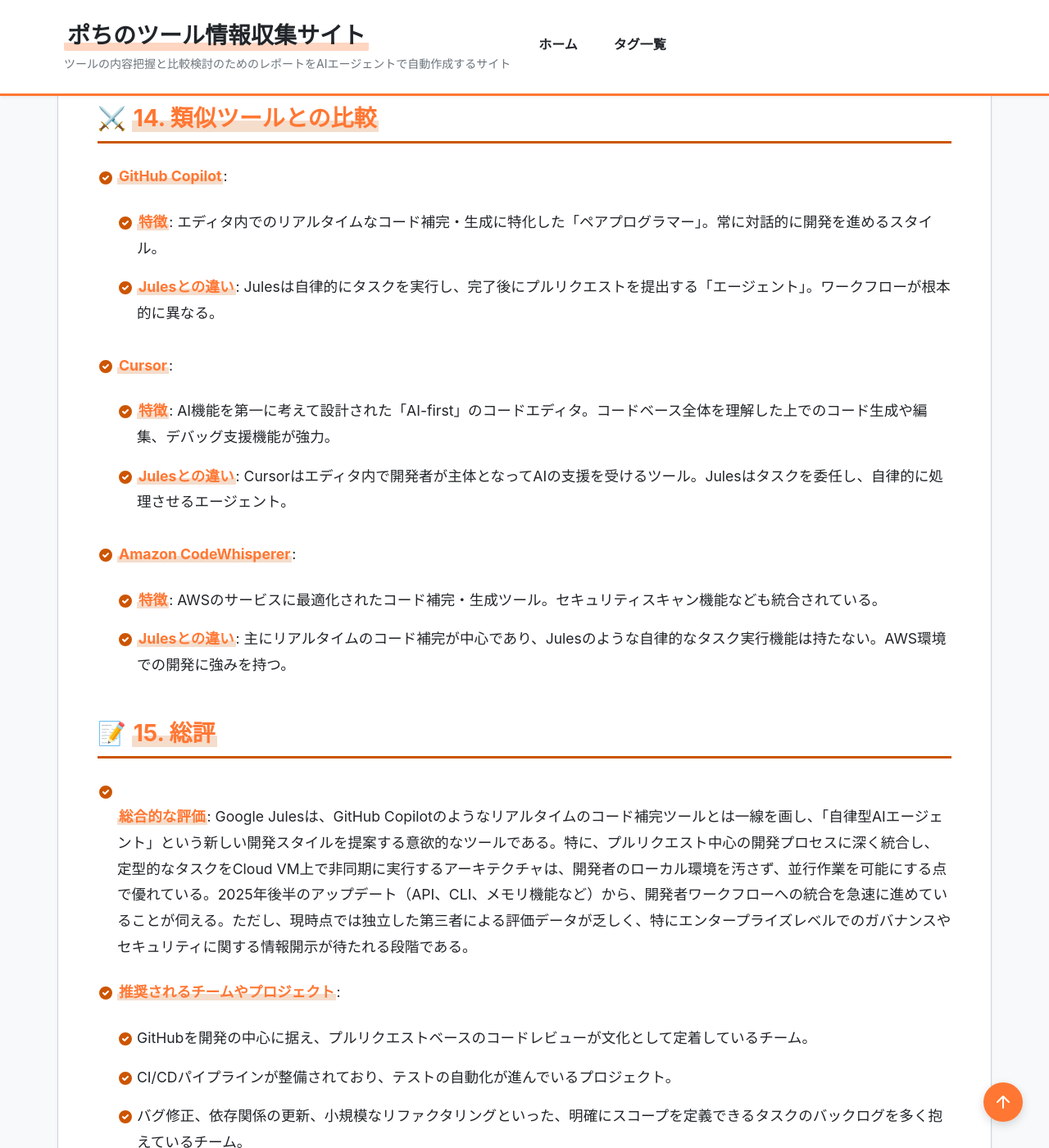
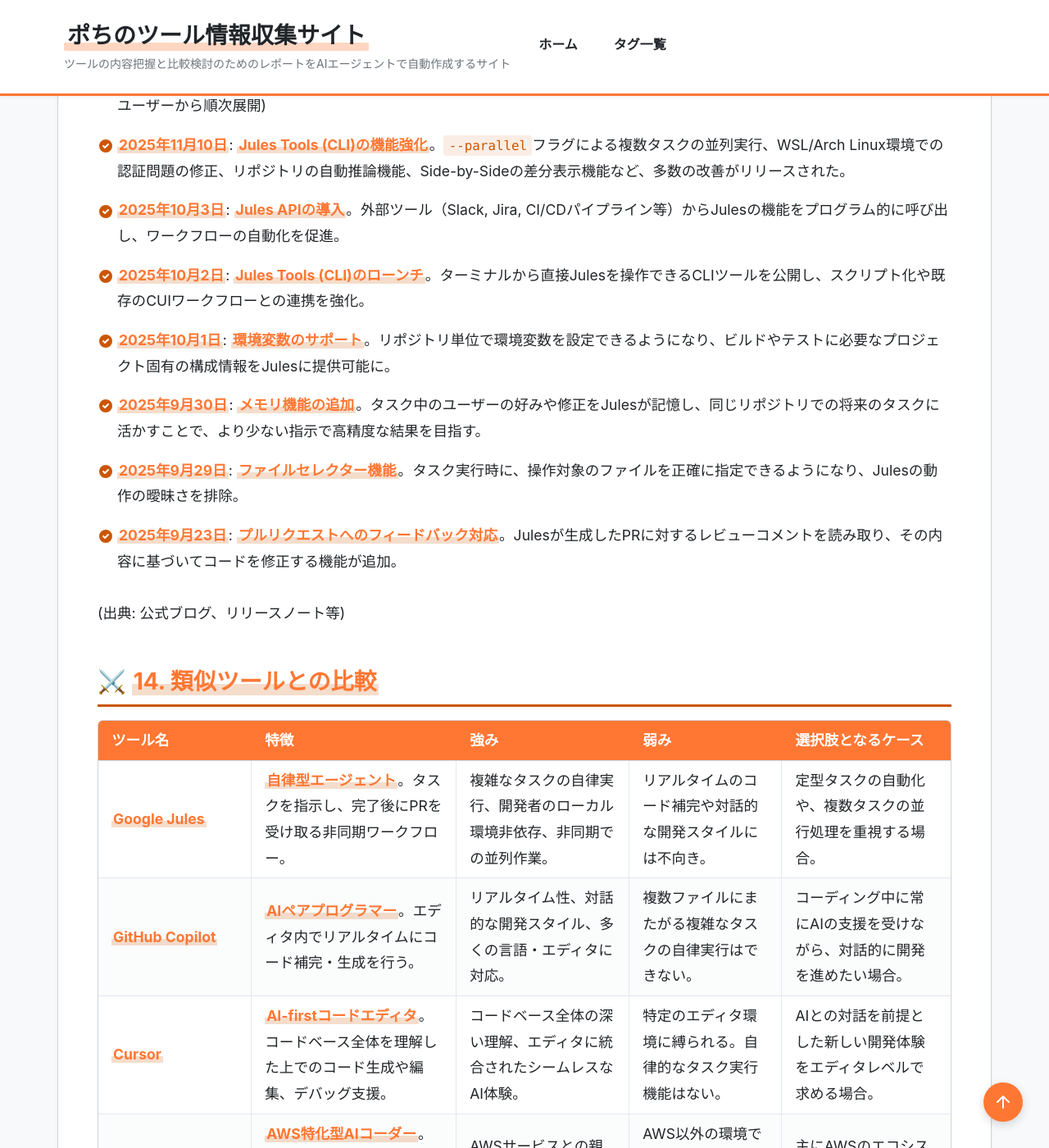
Before and after one commit to aegisfleet/tool-survey-report, a Jekyll site: the page built from _reports/jules.md, in a window 1280 px wide and 1400 px high, scrolled down 8404 px. Shown: the whole window at 82% size. Built offline with Jekyll 4.4.1, drawn with Linux system fonts in a browser that asks for light colours; some of the changed text lies outside the part shown.

Commit message:
feat: Google Julesの調査レポートを更新 (#382)
AGENTS.mdの「レポート作成・更新の手順」に従い、
_reports/jules.mdを最新のテンプレート形式に更新しました。

- フロントマターにquick_summaryとevaluationを追加
- 料金プランと類似ツール比較を表形式に修正
- last_updatedの日付を更新

また、関連レポートとの整合性を確保するため、以下のファイルに
Google Julesへの参照を追加しました。
- _reports/gemini.md
- _reports/devin.md
- _reports/autogpt.md

Co-authored-by: google-labs-jules[bot] <161369871+google-labs-jules[bot]@users.noreply.github.com>

```diff
--- a/_reports/autogpt.md
+++ b/_reports/autogpt.md
@@ -26,6 +26,7 @@ relationships:
     - "BabyAGI"
     - "MetaGPT"
     - "Devin"
+    - "Google Jules"
 ---
 
 # **AutoGPT 調査レポート**
--- a/_reports/devin.md
+++ b/_reports/devin.md
@@ -58,6 +58,7 @@ relationships:
     - "Cursor"
     - "OpenHands"
     - "AutoGPT"
+    - "Google Jules"
 ---
 
 # **Devin 調査レポート**
--- a/_reports/gemini.md
+++ b/_reports/gemini.md
@@ -46,6 +46,7 @@ relationships:
   children:
     - "Google AI Studio"
     - "Google Antigravity"
+    - "Google Jules"
   related_tools:
     - "ChatGPT"
     - "Claude"
--- a/_reports/jules.md
+++ b/_reports/jules.md
@@ -1,11 +1,14 @@
 ---
+# === フロントマター ===
+# 【必須項目】
 title: "Google Jules 調査レポート"
 tool_name: "Google Jules"
+tool_reading: "グーグル ジュールズ"
 category: "自律型AIエージェント"
 developer: "Google"
 official_site: "https://jules.google/"
 date: "2025-10-18"
-last_updated: "2025-11-30"
+last_updated: "2026-01-11"
 tags:
   - "AI"
   - "エージェント"
@@ -15,6 +18,39 @@ tags:
   - "CLI"
   - "API"
 description: "Googleが開発した、ソフトウェア開発ワークフロー全体を支援するAI搭載の自律型コーディングエージェント。"
+
+# 【クイックサマリー】ホーム画面のカード表示用
+quick_summary:
+  has_free_plan: true
+  is_oss: false
+  starting_price: "無料"
+  target_users:
+    - "開発者"
+    - "エンジニアリングチーム"
+  latest_highlight: "2025年11月にRepolessモード導入、Gemini 3 Proを搭載"
+  update_frequency: "高"
+
+# 【ツール評価】100点満点、基準点70点からの加減算方式
+evaluation:
+  score: 81
+  base_score: 70
+  plus_points:
+    - point: 8
+      reason: "Gemini 3 Proを搭載し、自律的なタスク実行能力が高い"
+    - point: 5
+      reason: "CLI/API連携や非同期実行など開発ワークフローへの統合が強力"
+    - point: 3
+      reason: "無料プランが提供されており導入しやすい"
+  minus_points:
+    - point: -3
+      reason: "エンタープライズ向けのガバナンスやセキュリティに関する情報が不足"
+    - point: -2
+      reason: "リアルタイムの対話的なコーディングには不向き"
+  summary: "開発ワークフローの自動化に強力な選択肢だが、エンタープライズ利用には情報開示が待たれる。"
+
+# 【任意項目】該当するもののみ記載
+links:
+  documentation: "https://jules.google/docs/"
 relationships:
   parent: "Gemini"
   related_tools:
@@ -28,21 +64,24 @@ relationships:
 ## **1. 基本情報**
 
 * **ツール名**: Google Jules
+* **ツールの読み方**: グーグル ジュールズ
 * **開発元**: Google
 * **公式サイト**: [https://jules.google/](https://jules.google/)
-* **カテゴリ**: AIコーディング支援
+* **関連リンク**:
+  * ドキュメント: [https://jules.google/docs/](https://jules.google/docs/)
+* **カテゴリ**: 自律型AIエージェント
 * **概要**: Googleが開発したAI搭載のコーディングエージェント。コード生成、バグ修正、テスト作成、パフォーマンス改善など、ソフトウェア開発のワークフロー全体を自律的に支援する。
 
 ## **2. 目的と主な利用シーン**
 
-* **このツールが解決しようとしている課題**: 開発者がアイデアから実際に動作するコードをより速く作成できるようにすること。開発ワークフローにおける反復的なタスクを自動化し、生産性を向上させる。
-* **想定される主な利用者や部署**: ソフトウェア開発者、エンジニアリングチーム。
-* **具体的な利用シーン**:
-    *   新機能のプロトタイピングと実装
-    *   単体テストや統合Testの自動生成
-    *   既存コードのバグ修正とリファクタリング
-    *   依存関係のバージョンアップ作業
-    *   CI/CDパイプラインとの連携によるタスク自動化
+* **解決する課題**: 開発者がアイデアから実際に動作するコードをより速く作成できるようにすること。開発ワークフローにおける反復的なタスクを自動化し、生産性を向上させる。
+* **想定利用者**: ソフトウェア開発者、エンジニアリングチーム
+* **利用シーン**:
+  * 新機能のプロトタイピングと実装
+  * 単体テストや統合Testの自動生成
+  * 既存コードのバグ修正とリファクタリング
+  * 依存関係のバージョンアップ作業
+  * CI/CDパイプラインとの連携によるタスク自動化
 
 ## **3. 主要機能**
 
@@ -69,21 +108,16 @@ relationships:
 * **限定的な公開情報**: 独立した第三者による多言語・多リポジトリでの詳細なベンチマークや成功率のデータがまだ少ない。
 * **ガバナンスの詳細不足**: エンタープライズ利用で重要となる、GitHub Appの具体的な権限範囲、データの保持期間、各種コンプライアンス認証（SOC 2など）に関する公式情報が不足している。
 * **対話的なコーディングには不向き**: 非同期実行が基本のため、エディタ内でリアルタイムにコード補完を受けながら進めるような、探索的・対話的なコーディングスタイルには向いていない。
+* **日本語対応**: UIやドキュメントは英語が中心。日本語での指示精度に関する公式な言及はない。
 
 ## **6. 料金プラン**
 
-* **Free/Intro**:
-    *   **価格**: 無料
-    *   **タスク数**: 約15回/日
-    *   **同時実行数**: 約3タスク
-* **Google AI Pro**:
-    *   **価格**: 約$19.99/月
-    *   **タスク数**: 約100回/日
-    *   **同時実行数**: 約15タスク
-* **Google AI Ultra**:
-    *   **価格**: 約$124.99/月
-    *   **タスク数**: 約300回/日
-    *   **同時実行数**: 約60タスク
+| プラン名 | 料金 | 主な特徴 |
+|---|---|---|
+| **Free/Intro** | 無料 | タスク数: 約15回/日, 同時実行数: 約3タスク |
+| **Google AI Pro** | 約$19.99/月 | タスク数: 約100回/日, 同時実行数: 約15タスク |
+| **Google AI Ultra** | 約$124.99/月 | タスク数: 約300回/日, 同時実行数: 約60タスク |
+
 * **課金体系**: 主にタスクの実行回数に基づいた月額課金。
 * **無料トライアル**: 専用のトライアル期間はなく、Freeプランを試用する形式。
 
@@ -91,8 +125,9 @@ _(注: 上記は2025年9月時点の報道に基づく情報であり、最新
 
 ## **7. 導入実績・事例**
 
-* **国内外の主要な導入企業名**: (現時点で、具体的な導入企業名や詳細な事例は広く公開されていない。)
-* **導入が進んでいる業界や企業規模**: (公開情報なし)
+* **導入企業**: (現時点で、具体的な導入企業名や詳細な事例は広く公開されていない。)
+* **導入事例**: (公開情報なし)
+* **対象業界**: (公開情報なし)
 
 ## **8. サポート体制**
 
@@ -143,19 +178,16 @@ _(注: 上記は2025年9月時点の報道に基づく情報であり、最新
 * **2025年9月29日**: **ファイルセレクター機能**。タスク実行時に、操作対象のファイルを正確に指定できるようになり、Julesの動作の曖昧さを排除。
 * **2025年9月23日**: **プルリクエストへのフィードバック対応**。Julesが生成したPRに対するレビューコメントを読み取り、その内容に基づいてコードを修正する機能が追加。
 
-* **アップデートの傾向**: 開発者のワークフローへの統合（API、CLI）と、より少ない指示で的確な操作を行うための機能（メモリ, ファイル指定, PRレビュー対応）の強化に注力している。
+(出典: 公式ブログ、リリースノート等)
 
 ## **14. 類似ツールとの比較**
 
-* **GitHub Copilot**:
-    *   **特徴**: エディタ内でのリアルタイムなコード補完・生成に特化した「ペアプログラマー」。常に対話的に開発を進めるスタイル。
-    *   **Julesとの違い**: Julesは自律的にタスクを実行し、完了後にプルリクエストを提出する「エージェント」。ワークフローが根本的に異なる。
-* **Cursor**:
-    *   **特徴**: AI機能を第一に考えて設計された「AI-first」のコードエディタ。コードベース全体を理解した上でのコード生成や編集、デバッグ支援機能が強力。
-    *   **Julesとの違い**: Cursorはエディタ内で開発者が主体となってAIの支援を受けるツール。Julesはタスクを委任し、自律的に処理させるエージェント。
-* **Amazon CodeWhisperer**:
-    *   **特徴**: AWSのサービスに最適化されたコード補完・生成ツール。セキュリティスキャン機能なども統合されている。
-    *   **Julesとの違い**: 主にリアルタイムのコード補完が中心であり、Julesのような自律的なタスク実行機能は持たない。AWS環境での開発に強みを持つ。
+| ツール名 | 特徴 | 強み | 弱み | 選択肢となるケース |
+|---|---|---|---|---|
+| **Google Jules** | **自律型エージェント**。タスクを指示し、完了後にPRを受け取る非同期ワークフロー。 | 複雑なタスクの自律実行、開発者のローカル環境非依存、非同期での並列作業。 | リアルタイムのコード補完や対話的な開発スタイルには不向き。 | 定型タスクの自動化や、複数タスクの並行処理を重視する場合。 |
+| **GitHub Copilot** | **AIペアプログラマー**。エディタ内でリアルタイムにコード補完・生成を行う。 | リアルタイム性、対話的な開発スタイル、多くの言語・エディタに対応。 | 複数ファイルにまたがる複雑なタスクの自律実行はできない。 | コーディング中に常にAIの支援を受けながら、対話的に開発を進めたい場合。 |
+| **Cursor** | **AI-firstコードエディタ**。コードベース全体を理解した上でのコード生成や編集、デバッグ支援。 | コードベース全体の深い理解、エディタに統合されたシームレスなAI体験。 | 特定のエディタ環境に縛られる。自律的なタスク実行機能はない。 | AIとの対話を前提とした新しい開発体験をエディタレベルで求める場合。 |
+| **Amazon CodeWhisperer** | **AWS特化型AIコーダー**。AWSサービスに最適化されたコード補完・生成、セキュリティスキャン。 | AWSサービスとの親和性、セキュリティ脆弱性スキャン機能。 | AWS以外の環境での強みが少ない。自律的なタスク実行は不可。 | 主にAWSのエコシステム内で開発を行う場合。 |
 
 ## **15. 総評**
 
```
